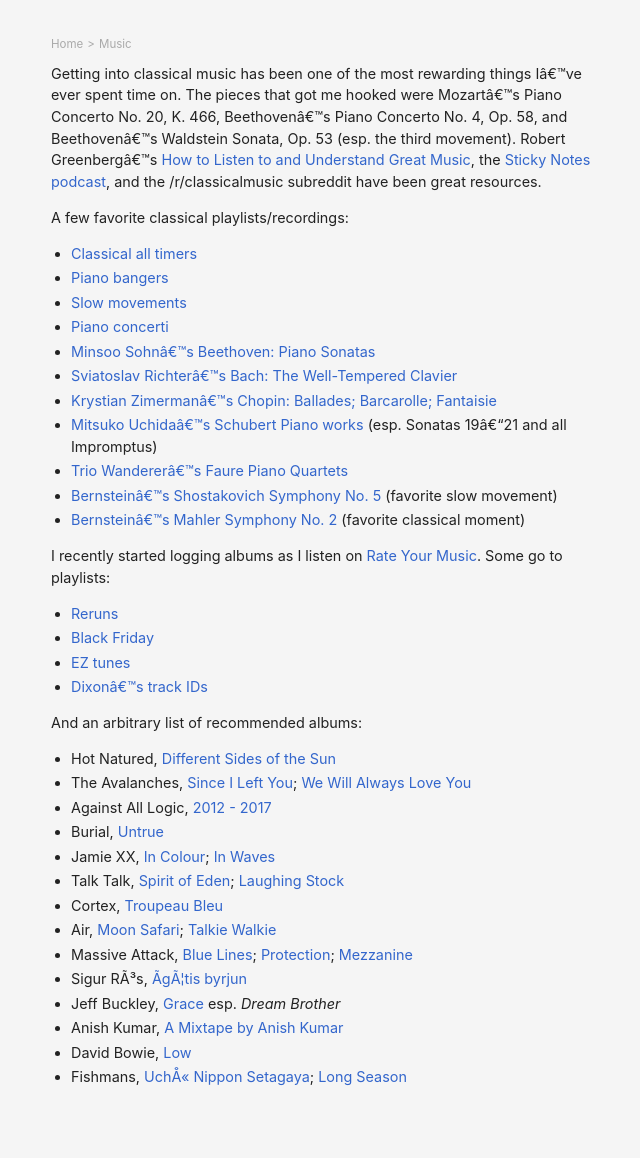
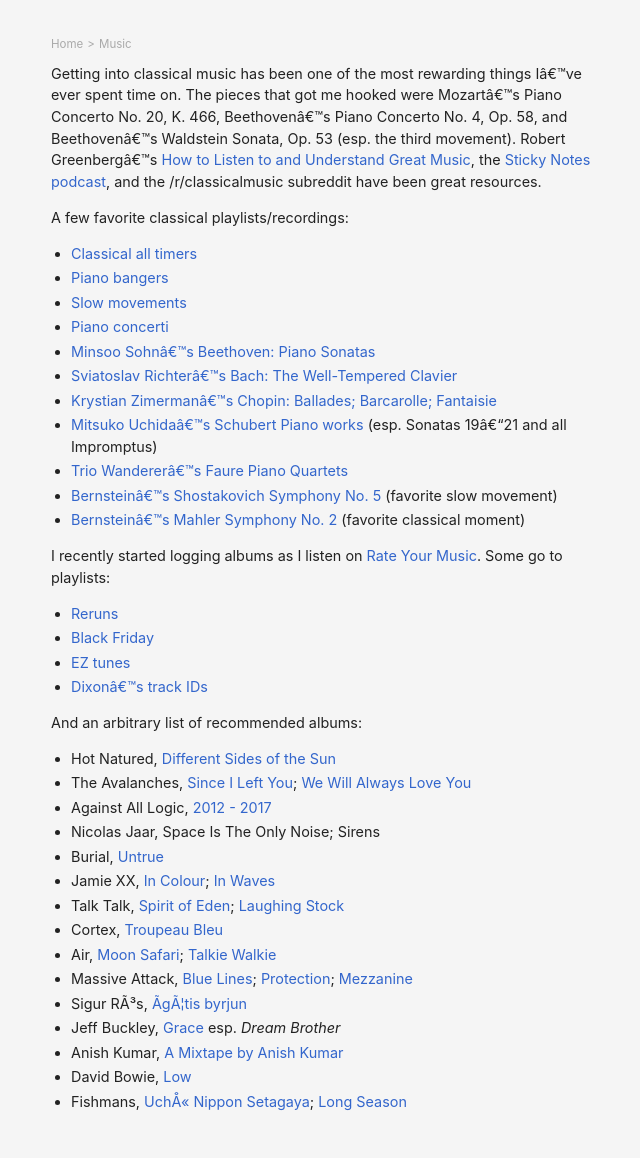
Before and after one commit to danschlz/danschulz.github.io, a Jekyll site: the page built from music.md, in a window 1280 px wide. Shown: the whole page, without its empty margins (309-949 px from the left). Built offline with Jekyll 4.4.1, drawn with Linux system fonts in a browser that asks for light colours; before the commit the page ends 1134 px from its top, so only the background shows below that.

Commit message:
Update music.md

```diff
--- a/music.md
+++ b/music.md
@@ -32,6 +32,7 @@ And an arbitrary list of recommended albums:
 * Hot Natured, [Different Sides of the Sun](https://open.spotify.com/album/5w2vOtzeCbWhxcrHTzkwO6?si=dGUh-M_LRGGieFdrpSUjiw)
 * The Avalanches, [Since I Left You](https://open.spotify.com/album/0YtYaaO0aipyeQl0xhAWTO?si=_xsm0mSsQKmtAroQu_hb_A); [We Will Always Love You](https://open.spotify.com/album/755yBlrk0Sz8tIgMMTgyr1?si=Z1Ueu7FuQh2zqGZzhpOyBQ)
 * Against All Logic, [2012 - 2017](https://open.spotify.com/album/6L2xSRFqrdj9zBwh2cM0TF?si=ZW7IwG81S3yz5PnFl_DlFQ)
+* Nicolas Jaar, Space Is The Only Noise; Sirens
 * Burial, [Untrue](https://open.spotify.com/album/1iRPiEYHIX2zpF8lkW54SK?si=RE1loMcIRaOV0AuNiebitw)
 * Jamie XX, [In Colour](https://open.spotify.com/album/04Duapg2mNlVykd895xcfZ?si=7hBtvLdWQ6-mXVZNHJSn-Q); [In Waves](https://open.spotify.com/album/57MSBg5pBQZH5bfLVDmeuP?si=abvrdZBoSYSEYUw8zQcpxQ)
 * Talk Talk, [Spirit of Eden](https://open.spotify.com/album/4YXo7p7aubyVIbNLoVlBp9?si=xZH9xP2nRMe8bhPFoUaRlA); [Laughing Stock](https://open.spotify.com/album/3NEa40lY9rNpSIALSIKn79?si=lBuW4khnSCegBw-oSMZD5g)
```
